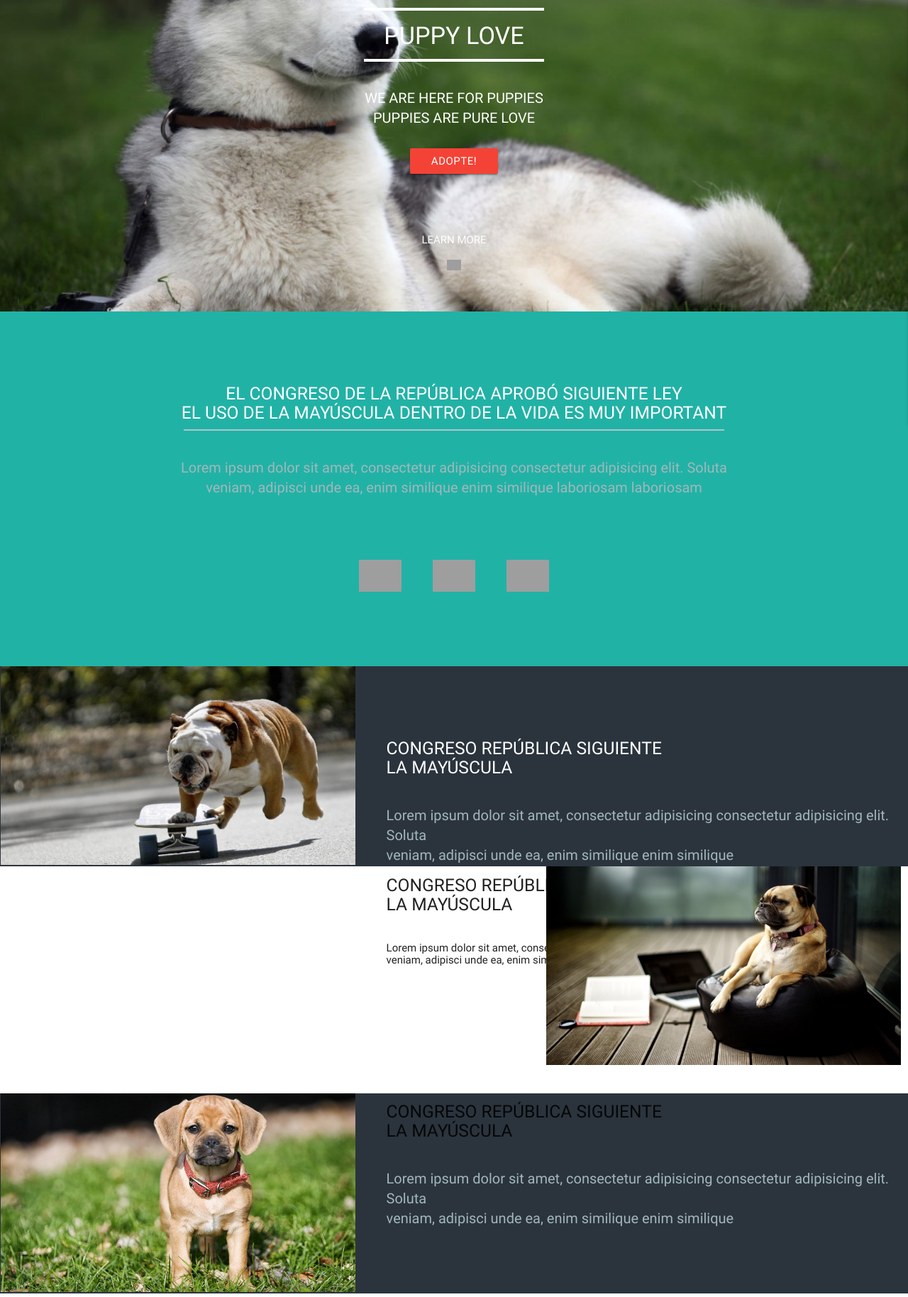
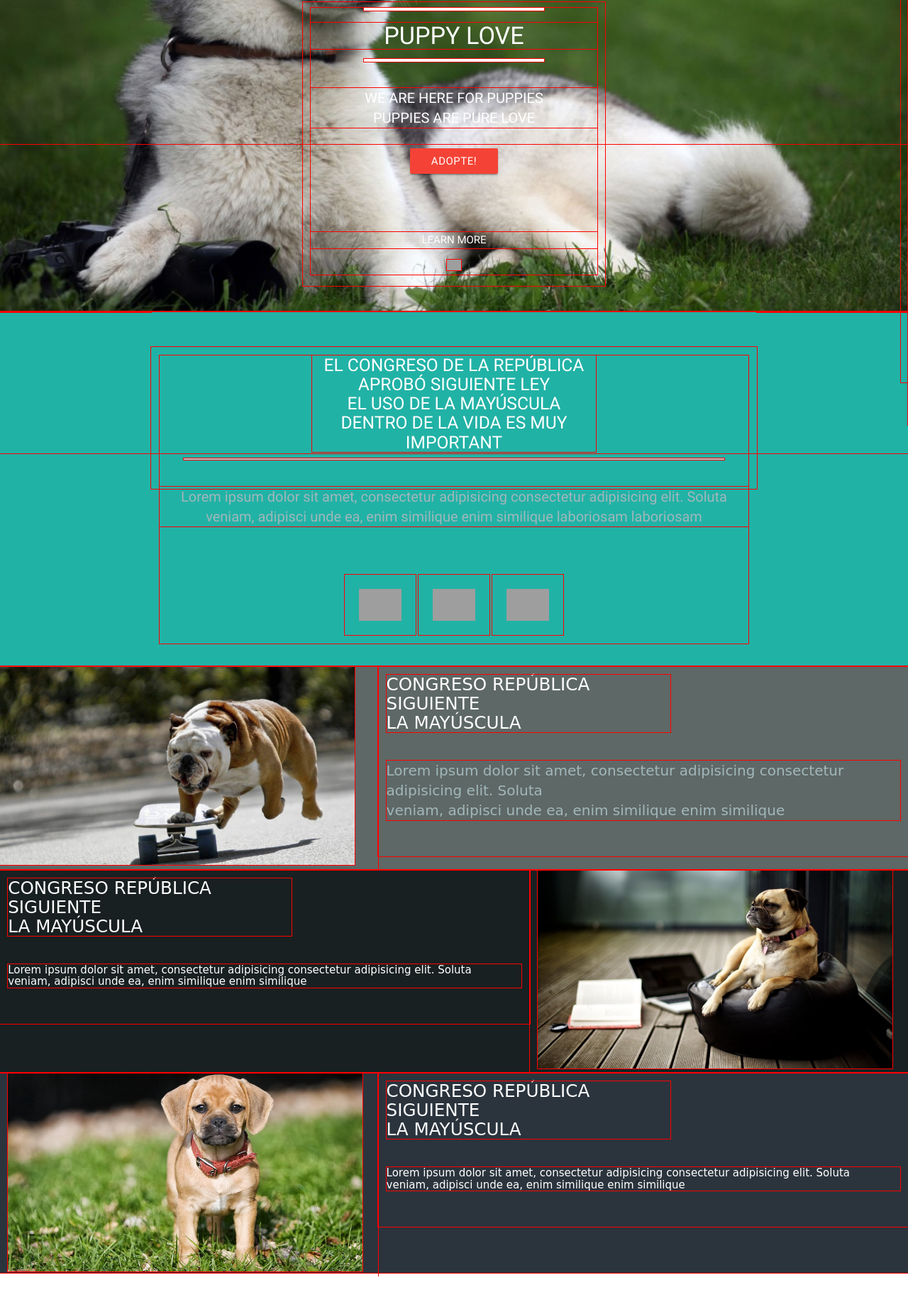
Before and after one commit to luisa124/Proyecto-Poppy-Love, a plain HTML site: page index.html in a window 1280 px wide. Shown: the part 261-2089 px from the top of the page at 71% size. After the commit the page ends 2060 px from the top, so only its background shows below. Drawn offline with nearby package versions, Linux system fonts and the light colour scheme; grey boxes are pictures that could not be loaded; a web font is replaced by a local one.

Commit message:
añadi cambios

```diff
--- a/assets/sass/main.scss
+++ b/assets/sass/main.scss
@@ -1,15 +1,30 @@
+@import url('https://fonts.googleapis.com/css?family=Baloo');
 *{
-	// outline: 1px solid red;
+	outline: 1px solid red;
 }
 body {
 	margin: 0;
 	padding: 0;
+    width: 100%;
 }
 #portada{
 	background-image: url("../img/banner.jpg");
-	width: 100%;
+    background-position:bottom;
+	width: auto;
 	background-size: cover;
 	height: 700px;
+
+}
+nav a.button-collapse {
+    height: 64px;
+    line-height: 64px;
+    float: right;
+}
+.nav-texto{
+    float: right;
+}
+#slide-out{
+    width: 200px !important;
 }
 #texto__1 {
 	height: 400px;
@@ -27,6 +42,7 @@ body {
     	line-height: 28px;
     }
 }
+
 // -------------------------------------
 #seccion__2{
 	background-color: #21b2a6;
@@ -35,8 +51,9 @@ body {
 }
 #texto__2 {
 	position: relative;
-    top: 90px;
+    top: 50px;
     color: white;
+    height: 200px;
 }
 #texto__2{
     hr{
@@ -55,37 +72,46 @@ body {
     }
 }
 // ------------------------------------------
+h5 {
+    width: 400px;
+}
 #seccion__3--row1{
-	background-color: #2b343d;
+	background-color: #5E6866;
 	width: 100%;
-	height: 282px;
     margin-bottom: 0;
-	img{
-    position: relative;
-    right: 10px;
-    }
+    color: white;
+    font-family: 'Baloo', cursive;
+
+
     h6{
     	font-size: 20px;
     	line-height: 28px;
     	color: #A2B7BA;
     }
 }
+#row1--imagen1{
+    padding: 0;
+    }
 #seccion__3--row2{
-    // background-color: #636B6C;
-    // width: 100%;
-    height: 300px;
-    // margin-bottom: 0;
+    background-color: #192021;
+    width: 100%;
+    margin-bottom: 0;
+    // margin-top: -7px;
+    color: white;
+    font-family: 'Baloo', cursive;
+
+    // #texto{
+    //   background-color: #636B6C;
+    //   width: 100%;
+    //   height: 300px;
+    // }
+
+    // #imagen{
     // position: relative;
-    //     right: 150px;
-    img{
-    position: absolute;
-    right: 10px;
-    }
+    // right: 10px;
+    // }
     // h6{
-    //     font-size: 20px;
-    //     line-height: 28px;
-    //     color: #A2B7BA;
-
+    //     width: 300px;
     // }
 }
 #seccion__3--row3{
@@ -93,13 +119,15 @@ body {
     width: 100%;
     height: 282px;
     margin-bottom: 0;
-    img{
-    position: relative;
-    right: 10px;
-    }
-    h6{
-        font-size: 20px;
-        line-height: 28px;
-        color: #A2B7BA;
-    }
+    color: white;
+    font-family: 'Baloo', cursive;
+    // img{
+    // position: relative;
+    // right: 10px;
+    // }
+    // h6{
+    //     font-size: 20px;
+    //     line-height: 28px;
+    //     color: #A2B7BA;
+    // }
 }
--- a/index.html
+++ b/index.html
@@ -2,6 +2,7 @@
 <html lang="en">
 <head>
     <meta charset="UTF-8">
+    <meta name="keyword" content="Blog, perrito">
     <title>Proyecto Poppy Love</title>
     <link rel="stylesheet" href="assets/css/main.css">
     <link href="https://fonts.googleapis.com/icon?family=Material+Icons" rel="stylesheet">
@@ -13,11 +14,11 @@
 <!-- section #1-->
   <section id="portada">
     <header>
-      <nav style="background-color: transparent;">
-        <div class="nav-wrapper">
+      <nav class="N/A transparent">
+        <div class="nav-wrapper ">
         <a href="#" data-activates="slide-out" class="button-collapse show-on-large"><i class="material-icons">menu</i></a>
-          <span>MENU</span>
-          <ul id="slide-out" class="side-nav">
+          <span class=" nav-texto"> MENU</span>
+          <ul id="slide-out" class="side-nav #009688 teal" style="width: 200px !important; transform: translateX(0px);">
             <li><a href="#!">First Sidebar Link</a></li>
             <li><a href="#!">Second Sidebar Link</a></li>
             <li><a href="#!">First Sidebar Link</a></li>
@@ -26,10 +27,10 @@
         </div>
       </nav>
     </header>
-<!-- section #2-->
+<!-- section #1-->
     <div class="row ">
-      <div class="col s4" ></div>
-      <div class="col s4" id="texto__1">
+      <div class="col s12 m14 l4" ></div>
+      <div class="col s12 m14 l4" id="texto__1">
         <center>
           <hr>
           <h4>PUPPY LOVE</h4>
@@ -40,15 +41,15 @@
           <img src="assets/fonts/arrow.svg" width="20" style="cursor:pointer;" >
         </center>
       </div>
-      <div class="col s4" ></div>
+      <div class="col s12 m14 l4" ></div>
 
     </div>
   </section>
-<!-- section #3-->
+<!-- section #2-->
   <section id="seccion__2">
     <div class="row ">
-      <div class="col s2" ></div>
-      <div class="col s8" id="texto__2">
+      <div class="col  s12 m2 l2" ></div>
+      <div class="col s12 m8 l8" id="texto__2">
         <center>
           <h5>EL CONGRESO DE LA REPÚBLICA APROBÓ SIGUIENTE LEY<br> EL USO DE LA MAYÚSCULA DENTRO DE LA VIDA ES MUY IMPORTANT </h5>
           <hr><br>
@@ -59,17 +60,17 @@
           <img src="assets/fonts/pet-plate.svg" width="100" style="cursor:pointer;" > <br><br><br>
         </center>
       </div>
-      <div class="col s2" ></div>
+      <div class="col s12 m2 l2" ></div>
 
     </div>
   </section>
-<!-- section #4-->
+<!-- section #3-->
   <section >
     <div class="row " id="seccion__3--row1">
-      <div class="col s5" >
+      <div class="col s12 m5 l5" id="row1--imagen1">
            <img src="assets/img/pic01.jpg" width="500" height="280">
       </div>
-      <div class="col s7" id="texto__2">
+      <div class="col s12 m7 l7" id="seccion__3--texto__1">
 
           <h5>CONGRESO REPÚBLICA SIGUIENTE <br>LA MAYÚSCULA  </h5>
           <br>
@@ -78,22 +79,22 @@
       </div>
     </div>
     <div class="row " id="seccion__3--row2">
-      <div class="col s5" >
-           <img src="assets/img/pic02.jpg" width="500" height="280">
-      </div>
-      <div class="col s7" id="">
+
+      <div class="col s12 m7 l7" id="texto">
           <h5>CONGRESO REPÚBLICA SIGUIENTE <br>LA MAYÚSCULA  </h5>
           <br>
           <h6>Lorem ipsum dolor sit amet, consectetur adipisicing consectetur adipisicing elit. Soluta<br> veniam, adipisci unde ea, enim similique enim similique</h6><br>
           <br>
       </div>
-
+      <div class="col s12 m5 l5" id="imagen">
+           <img src="assets/img/pic02.jpg" width="500" height="280">
+      </div>
     </div>
     <div class="row " id="seccion__3--row3">
-      <div class="col s5" >
+      <div class="col s12 m5 l5" >
            <img src="assets/img/pic03.jpg" width="500" height="280">
       </div>
-      <div class="col s7" id="">
+      <div class="col s12 m7 l7" id="">
 
           <h5>CONGRESO REPÚBLICA SIGUIENTE <br>LA MAYÚSCULA  </h5>
           <br>
```
Also changed, not shown: assets/css/main.css, 1 other file.
